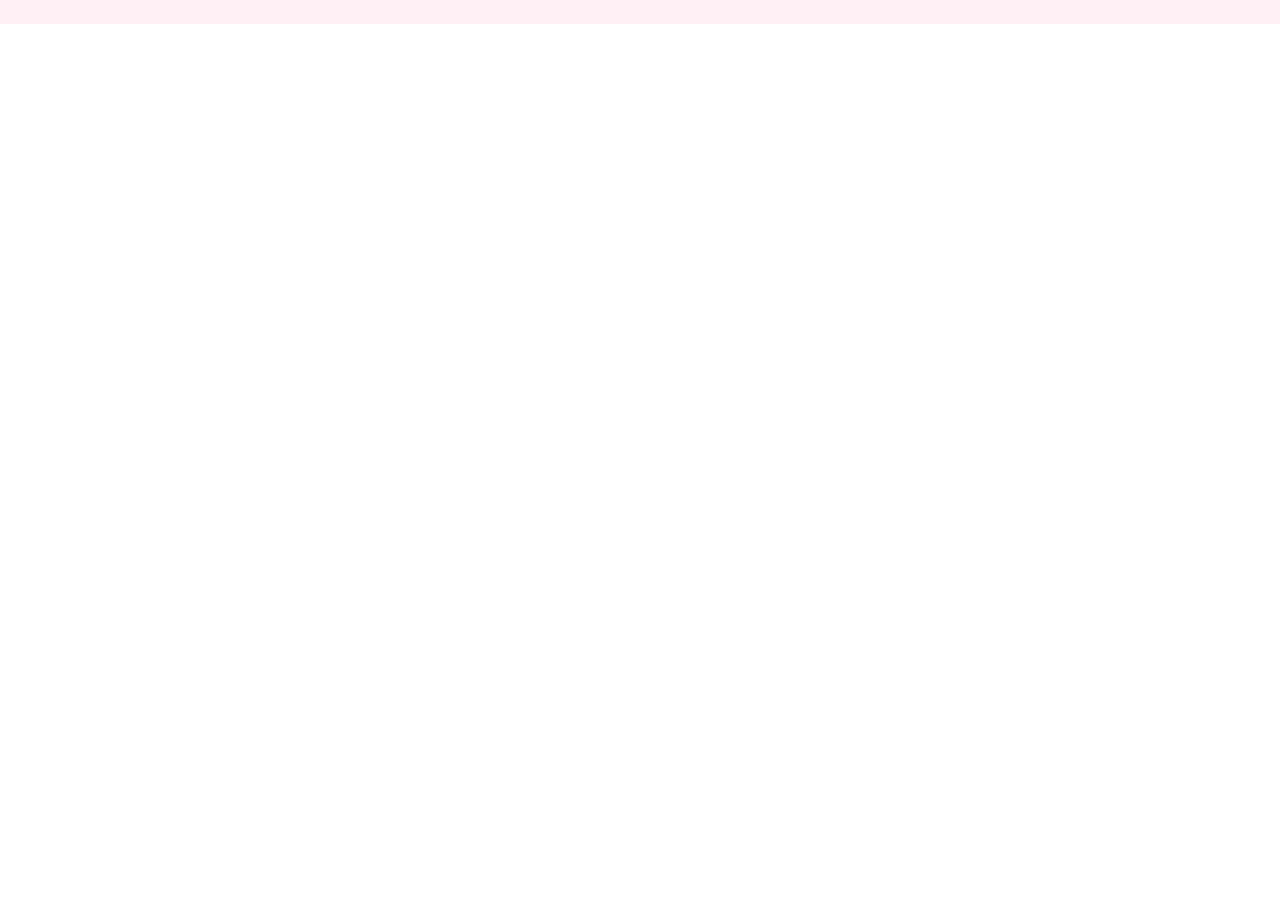
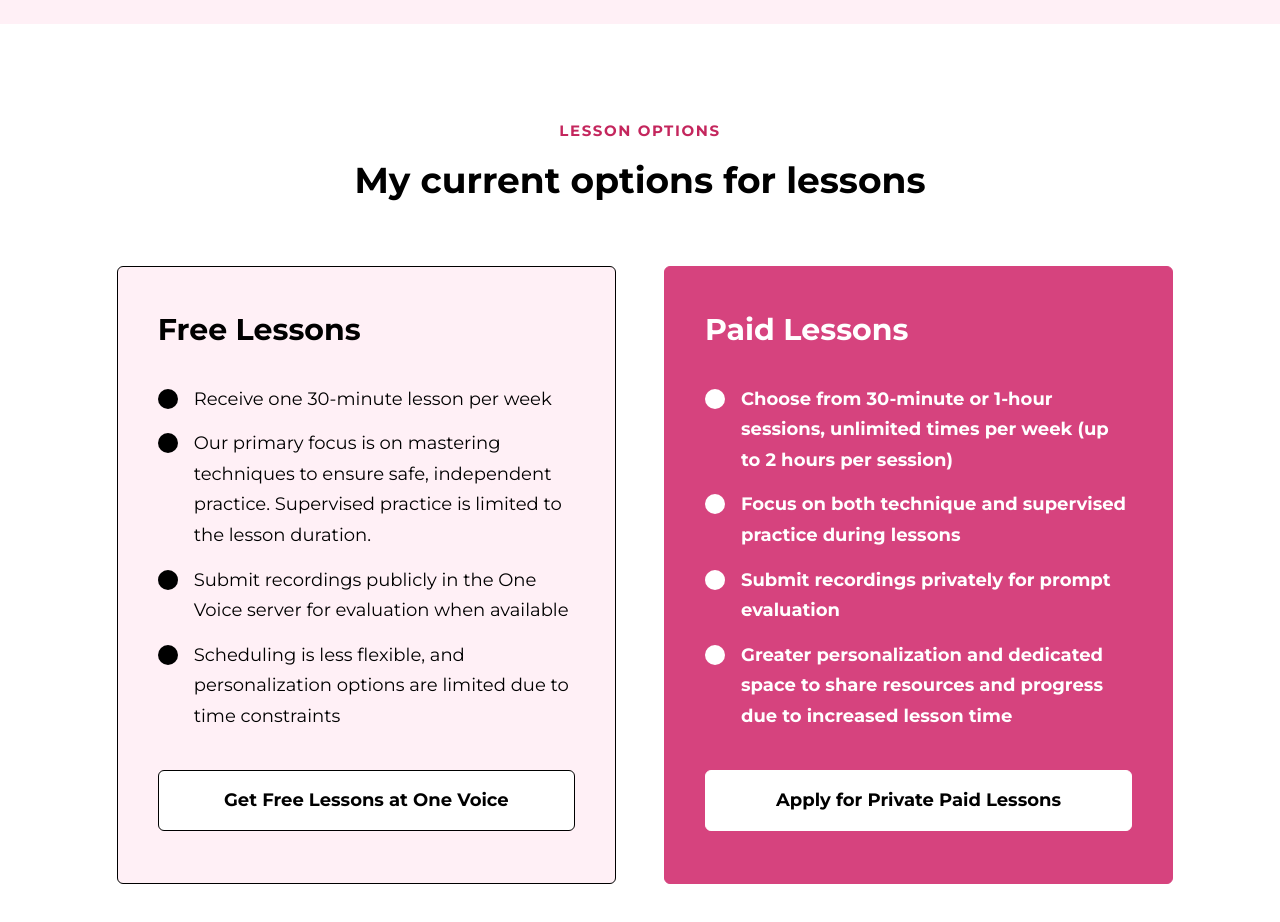
Before and after one commit to rajibul-dev/voccaria, a Next.js app in the folder nextjs/: page / in a window 1280 px wide. Shown: the part 2220-3142 px from the top of the page. Before the commit the page ends 2436 px from the top, so only its background shows below. Built offline with nearby package versions, Linux system fonts and the light colour scheme.

Commit message:
lesson options section done

```diff
--- a/nextjs/src/app/globals.css
+++ b/nextjs/src/app/globals.css
@@ -39,6 +39,8 @@
   --font-size-tertiary: 2.4rem;
   --font-size-small-p: 1.5rem;
   --font-size-p-primary: 1.8rem;
+
+  --default-transition: all ease 0.15s;
 }
 
 /* Resets */
@@ -90,7 +92,7 @@ strong {
   background-color: #fff;
   padding: 1.2rem 4rem;
   border-radius: 12px;
-  transition: all ease 0.15s;
+  transition: var(--default-transition);
 }
 
 /* Scale shift */
--- /dev/null
+++ b/nextjs/src/app/mia/sections/lesson-options/components/featureBox.module.css
@@ -0,0 +1,104 @@
+.box {
+  background-color: #fff0f6;
+  padding: 4rem;
+  border-radius: 6px;
+  transition: var(--default-transition);
+  padding-bottom: 5.2rem;
+  width: fit-content;
+  height: fit-content;
+}
+.box:nth-child(1) {
+  justify-self: end;
+}
+.box:nth-child(2) {
+  justify-self: start;
+}
+.free {
+  border: 1px solid #000;
+}
+.heading {
+  font-size: 3rem;
+  margin-bottom: 3.2rem;
+  font-weight: 700;
+}
+.list {
+  display: flex;
+  flex-direction: column;
+  gap: 1.4rem;
+  min-height: 34rem;
+}
+.li {
+  display: flex;
+  align-items: center;
+  gap: 1.6rem;
+  align-items: flex-start;
+}
+.icon {
+  font-size: 2rem;
+  transform: translateY(0.5rem);
+}
+.para {
+  max-width: 32ch;
+}
+.btn {
+  background-color: #fff;
+  color: #000;
+  display: block;
+  border-radius: 6px;
+  padding: 1.6rem 1.4rem;
+  line-height: 1.5;
+  font-weight: 700;
+  text-align: center;
+  margin-top: 3.8rem;
+  transition: var(--default-transition);
+}
+.free .btn {
+  border: 1px solid #000;
+}
+.free .btn:hover {
+  background-color: #d6627b;
+  border: 1px solid #d6627b;
+  color: #fff;
+}
+.listNBtn {
+  display: flex;
+  flex-direction: column;
+}
+.brand {
+  background-color: #d6437e;
+  border: 1px solid #d6437e;
+}
+.brand .heading,
+.brand .icon,
+.brand .para {
+  color: #fff;
+}
+.brand .para {
+  font-weight: 700;
+}
+.brand .btn {
+  border: 1px solid #fff;
+}
+.brand .btn:hover {
+  background-color: #8199ee;
+  border: 1px solid #8199ee;
+  color: #fff;
+}
+
+@media screen and (max-width: 840px) {
+  .box:nth-child(2),
+  .box:nth-child(1) {
+    justify-self: center;
+  }
+  .list {
+    min-height: auto;
+  }
+  .para {
+    max-width: 37ch;
+  }
+}
+@media screen and (max-width: 420px) {
+  .box {
+    padding-inline: 7%;
+  }
+}
--- /dev/null
+++ b/nextjs/src/app/mia/sections/lesson-options/components/featureBox.tsx
@@ -0,0 +1,52 @@
+// styles
+import styles from "./featureBox.module.css"
+
+// icon
+import { FontAwesomeIcon } from "@fortawesome/react-fontawesome"
+import { faCircle } from "@fortawesome/free-solid-svg-icons"
+
+const circleIcon = <FontAwesomeIcon icon={faCircle} className={styles.icon} />
+
+// prop interface
+interface FeatureBoxProps {
+  heading: string
+  listItems: string[]
+  button: { text: string; link: string }
+  brandColor?: boolean
+}
+
+// component
+const FeatureBox: React.FC<FeatureBoxProps> = ({
+  heading,
+  listItems,
+  button,
+  brandColor = false,
+}) => {
+  return (
+    <div className={`${styles.box} ${brandColor ? styles.brand : styles.free}`}>
+      <h3 className={styles.heading}>{heading}</h3>
+
+      <div className={styles.listNBtn}>
+        <ul className={`goto-paragraph ${styles.list}`}>
+          {listItems.map((item) => {
+            return (
+              <li className={styles.li} key={item}>
+                {circleIcon}
+                <span className={styles.para}>{item}</span>
+              </li>
+            )
+          })}
+        </ul>
+        <a
+          className={`goto-paragraph ${styles.btn}`}
+          href={button.link}
+          target="_blank"
+        >
+          {button.text}
+        </a>
+      </div>
+    </div>
+  )
+}
+
+export default FeatureBox
--- a/nextjs/src/app/mia/sections/lesson-options/lessonOptions.module.css
+++ b/nextjs/src/app/mia/sections/lesson-options/lessonOptions.module.css
@@ -0,0 +1,12 @@
+.boxPair {
+  display: grid;
+  grid-template-columns: 1fr 1fr;
+  gap: 4.8rem;
+  align-items: start;
+}
+
+@media screen and (max-width: 840px) {
+  .boxPair {
+    grid-template-columns: 1fr;
+  }
+}
--- a/nextjs/src/app/mia/sections/lesson-options/lessonOptions.tsx
+++ b/nextjs/src/app/mia/sections/lesson-options/lessonOptions.tsx
@@ -1,10 +1,65 @@
+const lessonOptionsObj = {
+  free: {
+    heading: "Free Lessons",
+    listItems: [
+      "Receive one 30-minute lesson per week",
+      "Our primary focus is on mastering techniques to ensure safe, independent practice. Supervised practice is limited to the lesson duration.",
+      "Submit recordings publicly in the One Voice server for evaluation when available",
+      "Scheduling is less flexible, and personalization options are limited due to time constraints",
+    ],
+    button: {
+      text: "Get Free Lessons at One Voice",
+      link: "https://docs.google.com/forms/d/1dW-N6xyf7ATc6zCIL0rR1I63EN4A4U6JghhPA6xi2pM/viewform?edit_requested=true",
+    },
+  },
+  paid: {
+    heading: "Paid Lessons",
+    listItems: [
+      "Choose from 30-minute or 1-hour sessions, unlimited times per week (up to 2 hours per session)",
+      "Focus on both technique and supervised practice during lessons",
+      "Submit recordings privately for prompt evaluation",
+      "Greater personalization and dedicated space to share resources and progress due to increased lesson time",
+    ],
+    button: {
+      text: "Apply for Private Paid Lessons",
+      link: "https://discord.com/invite/4Z5JKYPhTe",
+    },
+  },
+}
+const { free, paid } = lessonOptionsObj
+
 // styles
 import styles from "./lessonOptions.module.css"
+
+// components
+import HeadingPair from "@/app/components/headingPair"
+import FeatureBox from "./components/featureBox"
 
 export default function LessonOptions() {
   return (
     <section className={`block`}>
-      <div className={`container`}></div>
+      <div className={`container`}>
+        <HeadingPair
+          tertiary="Lesson options"
+          heading="My current options for lessons"
+          isCentered={true}
+          moreMargin={true}
+        />
+
+        <div className={styles.boxPair}>
+          <FeatureBox
+            heading={free.heading}
+            listItems={free.listItems}
+            button={free.button}
+          />
+          <FeatureBox
+            heading={paid.heading}
+            listItems={paid.listItems}
+            button={paid.button}
+            brandColor={true}
+          />
+        </div>
+      </div>
     </section>
   )
 }
```
